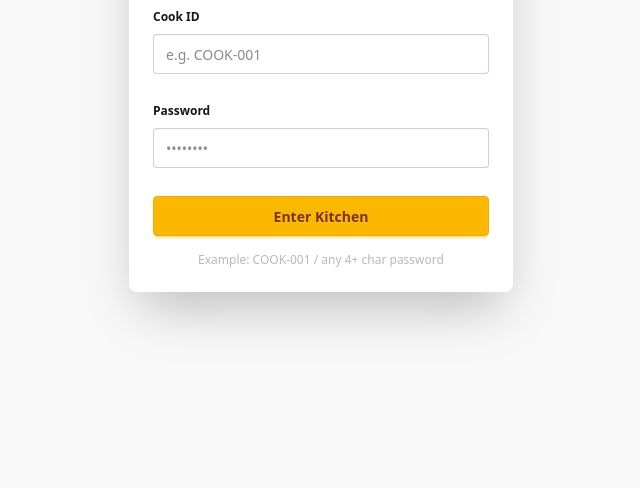
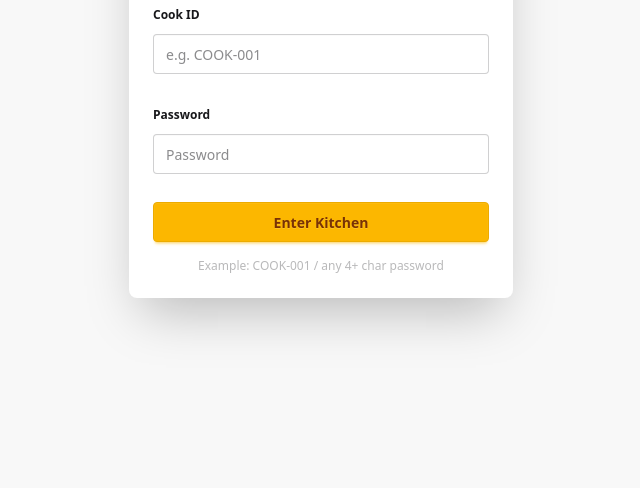
Before and after one commit to Machi98745/Web_Project, a plain HTML site: page views/login.html in a window 1280 px wide. Shown: the part 312-800 px from the top of the page, without its empty margins (319-959 px from the left). Drawn offline with nearby package versions, Linux system fonts and the light colour scheme.

Commit message:
update placeholder=password

```diff
--- a/views/login.html
+++ b/views/login.html
@@ -20,13 +20,13 @@
       <h2 class="card-title text-2xl">Login</h2>
 
       <fieldset class="fieldset">
-        <legend class="fieldset-legend">Cook ID</legend>
+        <p class="fieldset-legend">Cook ID</p>
         <input id="cookId" type="text" class="input w-full" placeholder="e.g. COOK-001" />
       </fieldset>
 
       <fieldset class="fieldset">
-        <legend class="fieldset-legend">Password</legend>
-        <input id="cookPass" type="password" class="input w-full" placeholder="••••••••" />
+        <p class="fieldset-legend">Password</p>
+        <input id="cookPass" type="password" class="input w-full" placeholder="Password" />
       </fieldset>
 
       <div id="err" class="alert alert-error hidden text-sm">
```
Also changed, not shown: 1 other file.
